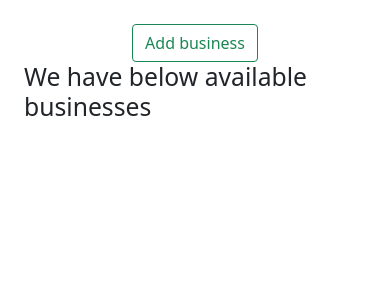
After one commit to CosBett/Hood_Assistance, a Django app: page /business/ in a window 390 px wide. The commit adds this page. Shown: the top 300 px of the page. Run offline with Django 4.2, Linux system fonts and the light colour scheme; the visitor is signed in with stand-in values (Sample User, id 1); data that the repository does not hold is empty; some libraries are stand-ins or nearby versions; some web fonts are replaced.

```diff
--- a/hoodapp/models.py
+++ b/hoodapp/models.py
@@ -9,15 +9,15 @@ from pyuploadcare.dj.models import ImageField
 class Hood(models.Model):
     name = models.CharField(max_length=150, blank=False)
     location = models.CharField(max_length=100)
-    occupants_Count = models.ImageField(upload_to='images/')
+    occupants_Count = models.PositiveIntegerField(null=True, blank=True)
     admin = models.ForeignKey("Profile", on_delete=models.CASCADE, related_name='ad')
     description = models.TextField(max_length=500, blank=False)
     photo = models.ImageField(upload_to='images/')
-    police_contact = models.ImageField(upload_to='images/')
+    police_contact = models.PositiveIntegerField(null=True, blank=True)
     Health_contact = models.IntegerField(null=True, blank=True)
 
     def __str__(self):
-        return f'{self.name}hood'
+        return self.name
 
     def create_hood(self):
         self.save()
@@ -37,10 +37,10 @@ class Profile(models.Model):
     bio = models.TextField(max_length=500, blank=True)
     profile_picture = models.ImageField(upload_to='images/')
     location = models.CharField(max_length=150, blank=False)
-    hood = models.ForeignKey(Hood, on_delete=models.SET_NULL, related_name='member', blank=True, null=True )
+    hood = models.ForeignKey(Hood,on_delete=models.SET_NULL, related_name='member', blank=True, null=True )
 
     def __str__(self):
-        return f'{self.user}Profile'
+        return self.name
 
     @receiver(post_save, sender=User)
     def create_user_profile(sender, instance, created, **kwargs):
@@ -90,7 +90,7 @@ class Business(models.Model):
     user = models.ForeignKey(User, on_delete=models.CASCADE, related_name='owner')
 
     def __str__(self):
-        return f'{self.name}Business'
+        return self.name
 
     def create_business(self):
         self.save()
--- /dev/null
+++ b/hoodapp/templates/business.html
@@ -0,0 +1,50 @@
+{% extends 'base.html' %}{% load crispy_forms_tags %}{% block content %}
+<div class="container ">
+  <div class="row">
+    <div class="col-md-3"></div>
+    <div class="col-md-6 mt-4 bg-white prof mr-2 ml-2">
+      <div class="text-center"> <button type="button" class="btn btn-outline-success align-self-center" data-bs-toggle="modal" data-bs-target="#editprofileModal">
+    Add business
+      </button>
+      </div>
+      <!-- Edit profile modal -->
+      <div class="modal fade" id="editprofileModal" tabindex="-1" aria-labelledby="exampleModalLabel" aria-hidden="true">
+        <div class="modal-dialog">
+          <div class="modal-content">
+            <div class="modal-header">
+              <h5 class="modal-title" id="exampleModalLabel">Add your business info</h5>
+              <button type="button" class="btn-close" data-bs-dismiss="modal" aria-label="Close"></button>
+            </div>
+            <div class="modal-body">
+              <form action="" method="post" novalidate enctype="multipart/form-data">
+                {% csrf_token %} {{ form | crispy }}
+                <button class="btn btn-sm btn-outline-success"> add</button>
+              </form>
+            </div>
+            <div class="modal-footer">
+              <button type="button" class="btn btn-outline-secondary" data-bs-dismiss="modal">Close</button>
+            </div>
+          </div>
+        </div>
+      </div>
+    </div>
+    <div class="col-md-3"></div>
+  </div>
+  <div class="container">
+    <div class="row">
+      <h2> We have below available businesses</h2>
+      {% for business in businesses %}
+      <div class="col-md-4">
+        <div class="card mb-4" style="min-height:340px">
+          <div class="card-body">
+            <p class="card-text">{{business.name}}</p>
+            <p class="card-text">{{business.email}}</p>
+            <p class="card-text">{{business.description}}</p>
+            <p class="card-text">{{business.hood}}</p>
+          </div>
+        </div>
+      </div>
+      {% endfor %}
+    </div>
+  </div>
+  {% endblock %}
--- a/hoodapp/templates/profile.html
+++ b/hoodapp/templates/profile.html
@@ -9,7 +9,7 @@
       <p class="text-center"><strong>Bio:</strong>{{profile.bio}}</p>
       <p class="text-center"><strong>Location:</strong>{{profile.location}}</p>
       {% if request.user.profile.hood %}
-      <p class="text-center">My Hood <a class="btn btn-sm btn-info" href="{% url 'single-hood' user.profile.neighbourhood.id %}">{{ user.profile.neighbourhood.name }}</a>
+      <p class="text-center">My Hood <a class="btn btn-sm btn-info" href="{% url 'single-hood' user.profile.neighbourhood.id %}">{{ user.profile.hood.name }}</a>
       </p>
       {% endif %}
     </div>
--- a/hoodapp/urls.py
+++ b/hoodapp/urls.py
@@ -5,5 +5,5 @@ urlpatterns = [
     path('', views.landing_page, name='landingpage'),
     path('home/', views.index, name='homepage'),
     path('profile/<username>', views.edit_profile, name='profile'),
-
+    path('business/', views.create_Business,name='business' )
     ]
--- a/hoodapp/views.py
+++ b/hoodapp/views.py
@@ -33,3 +33,39 @@ def edit_profile(request, username):
 
     edit_profile_context={'form': form ,'profile':profile}
     return render(request, 'profile.html',edit_profile_context )
+
+@login_required
+def create_Business(request):
+    businesses= Business.objects.all()
+    if request.method == 'POST':
+        form = BusinessForm(request.POST, request.FILES)
+        if form.is_valid():
+            business = form.save(commit=False)
+            business.user = request.user
+            business.save()
+            return redirect('business')
+    else:
+        form = BusinessForm()
+    business_context= {'form': form, 'businesses':businesses}
+    return render(request, 'Business.html',business_context)
+
+
+
+def myhood(request, hood_id):
+    hoods = Hood.objects.get(id=hood_id)
+    businesses = Business.objects.filter(hood=hoods)
+    posts = Post.objects.filter(hood=hoods)
+    posts = posts[::-1]
+    if request.method == 'POST':
+        form = PostForm(request.POST)
+        if form.is_valid():
+            post = form.save(commit=False)
+            post.hood = hoods
+            post.user = request.user
+            post.save()
+            return redirect('myhood.html', hoods.id)
+    else:
+        form = PostForm()
+    myhood_context = { 'hoods': hoods,'posts': posts,'form': form,'businesses':businesses
+    }
+    return render(request, 'single_hood.html', myhood_context)
```
Also changed, not shown: hoodapp/migrations/0002_alter_hood_occupants_count_alter_hood_police_contact.py (added), media/images/kasarani_hood.png (added).
